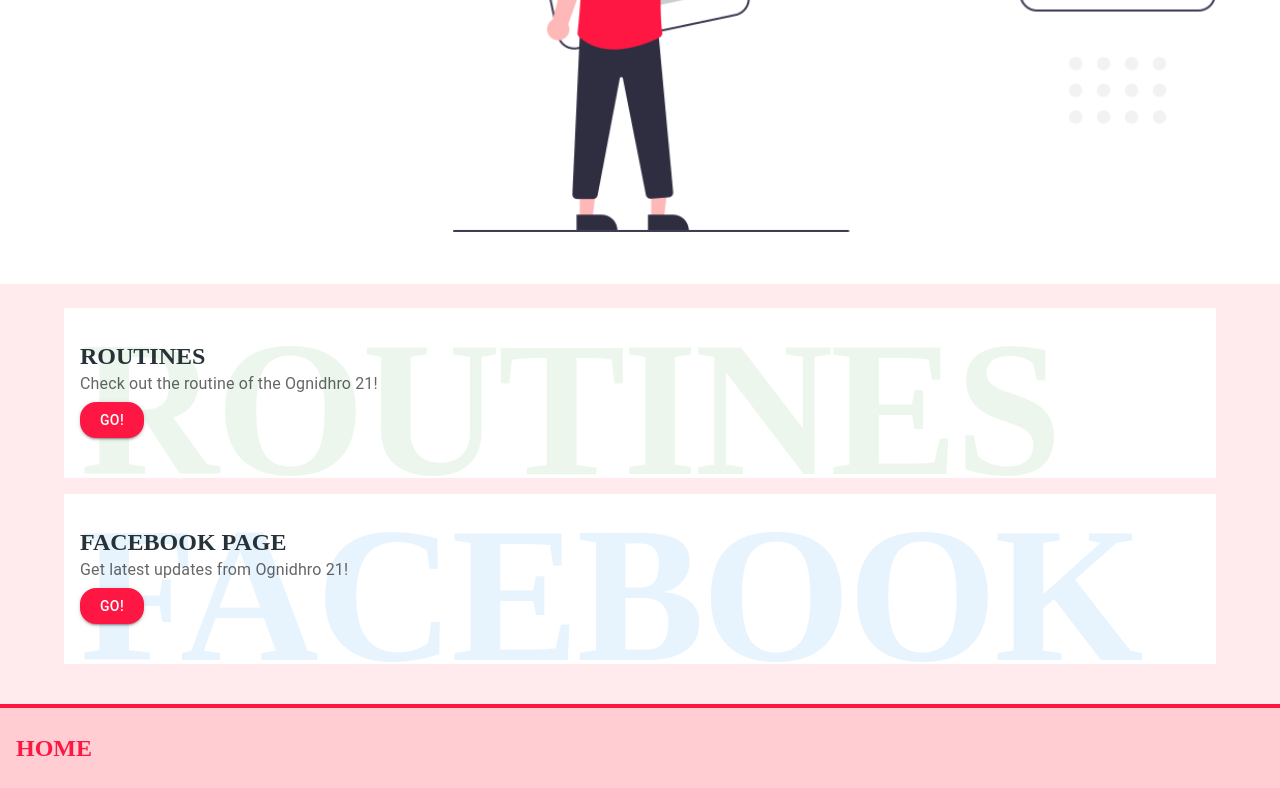
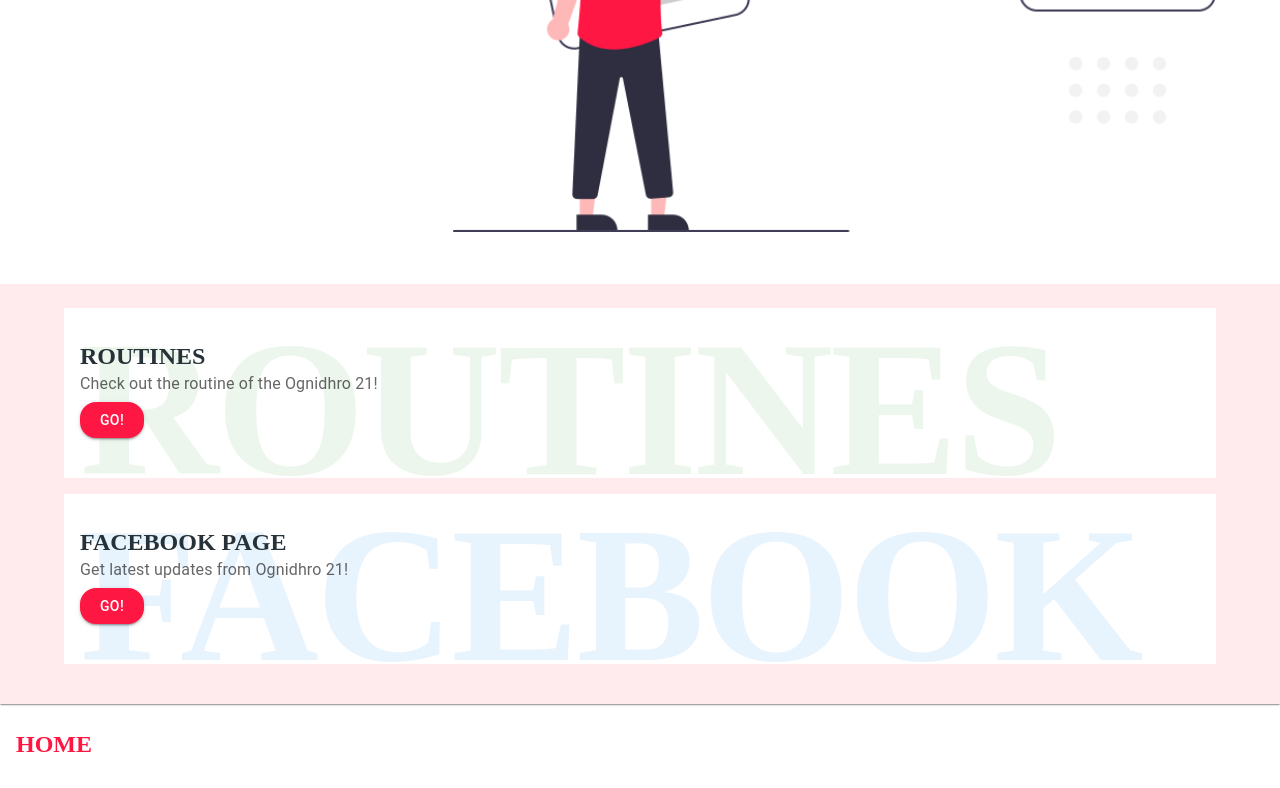
Before and after one commit to ognidhro21/ognidhro21.github.io, a Gatsby site: page / in a window 1280 px wide. Shown: the part 1019-1807 px from the top of the page. Built offline with nearby package versions, Linux system fonts and the light colour scheme; Gatsby itself is replaced by a stand-in of ours.

Commit message:
added layout component

```diff
--- a/src/components/Footer.js
+++ b/src/components/Footer.js
@@ -5,9 +5,8 @@ const Footer = () => {
   return (
     <Box
       sx={{
-        backgroundColor: "var(--red-100)",
+        backgroundColor: "background",
         width: "100%",
-        borderTop: "4px solid var(--red-a400)",
       }}
     >
       <Typography
--- /dev/null
+++ b/src/components/Layout.js
@@ -0,0 +1,17 @@
+import React from "react";
+import "../styles/globals.css";
+import Theme from "../styles/theme";
+import { ThemeProvider } from "@mui/material";
+import Footer from "./Footer";
+import "../styles/material-colors.css";
+
+function Layout({ children }) {
+  return (
+    <ThemeProvider theme={Theme}>
+      {children}
+      <Footer />
+    </ThemeProvider>
+  );
+}
+
+export default Layout;
--- a/src/components/index.js
+++ b/src/components/index.js
@@ -2,3 +2,4 @@ export { default as Class } from "./class";
 export { default as RoutineAppbar } from "./routineappbar";
 export { default as HomepageCardWide } from "./HomepageCardWide";
 export { default as Footer } from "./Footer";
+export { default as Layout } from "./Layout";
--- a/src/pages/index.js
+++ b/src/pages/index.js
@@ -1,23 +1,19 @@
 import * as React from "react";
 import "../styles/material-colors.css";
-import "../styles/index.css";
-import Theme from "../styles/theme";
-import { Paper, ThemeProvider } from "@mui/material";
-
-import { Footer } from "../components";
+import { Paper } from "@mui/material";
 import Intro from "../components/IndexPage/Intro";
 import Hero from "../components/IndexPage/Hero";
 import CTACards from "../components/IndexPage/CTACards";
+import { Layout } from "../components";
 const IndexPage = () => {
   return (
-    <ThemeProvider theme={Theme}>
+    <Layout>
       <Paper>
         <Hero />
         <Intro />
         <CTACards />
       </Paper>
-      <Footer />
-    </ThemeProvider>
+    </Layout>
   );
 };
 
```
Also changed, not shown: src/pages/404.js (+3 -6 lines), src/pages/routines.js (+3 -8 lines), src/styles/globals.css (renamed from src/styles/index.css).
